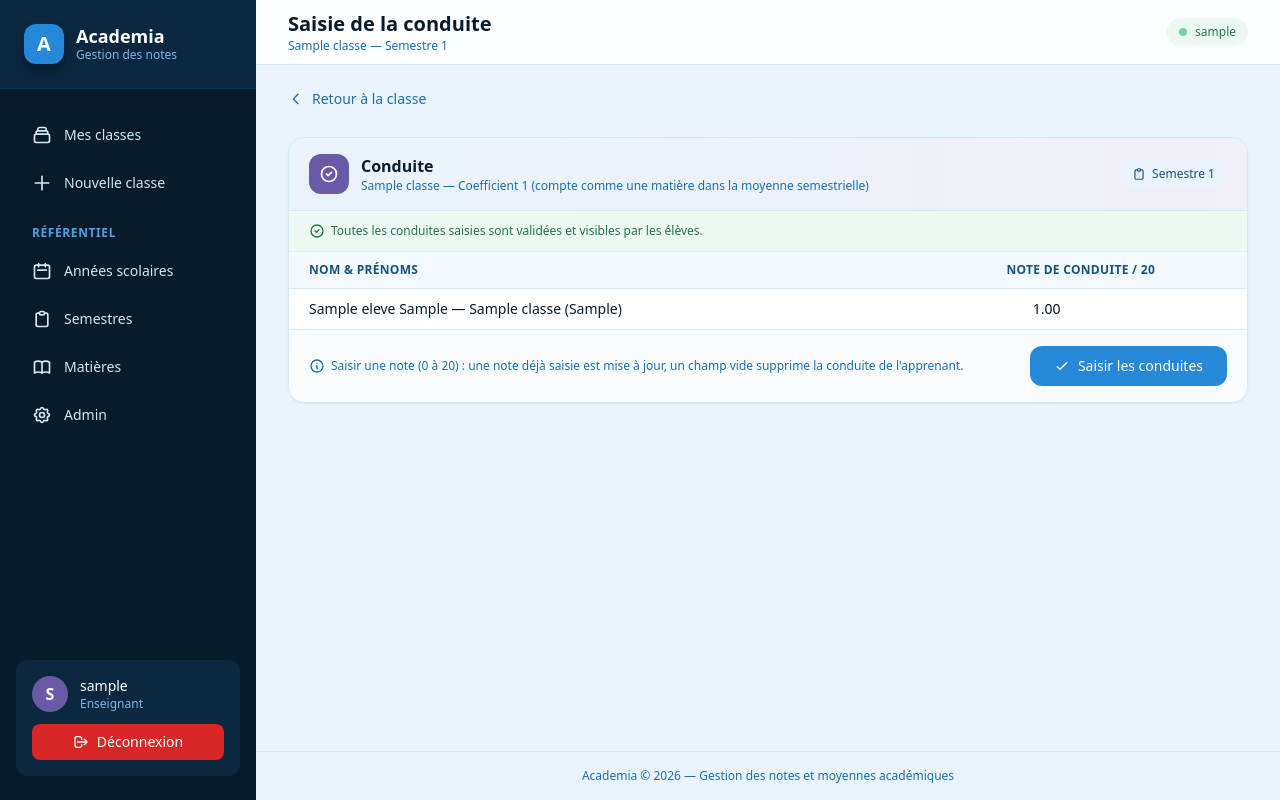
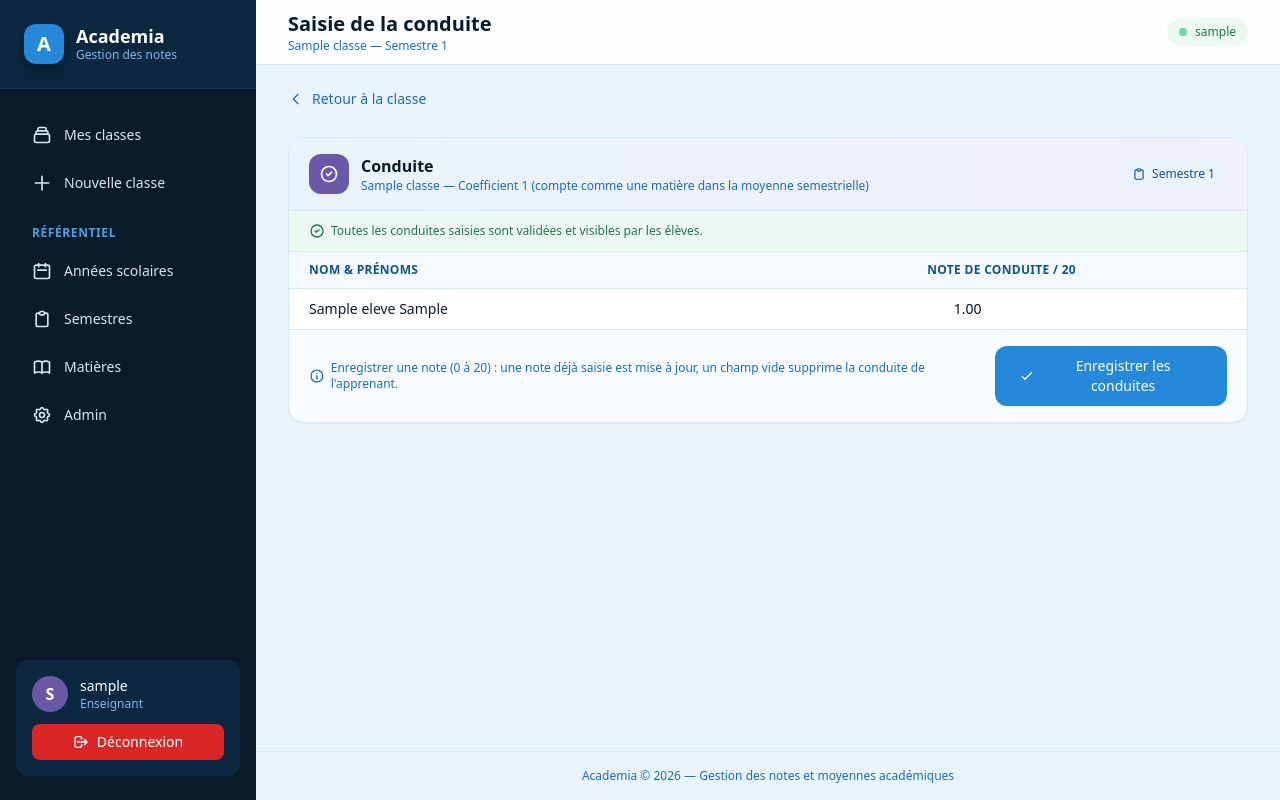
Before and after one commit to sethuboke/academia, a Django app: page /classe/1/semestre/1/conduite/saisir/ in a window 1280 px wide. Run offline with Django 5.2, Linux system fonts and the light colour scheme; a user stored in the database is signed in; tables that the repository leaves empty hold one stand-in row (values such as "Sample post"); some libraries are stand-ins or nearby versions.

Commit message:
Noms eleves sans classe/annee + retrait bouton conduite matieres + Enregistrer conduites

```diff
--- a/academics/models.py
+++ b/academics/models.py
@@ -130,4 +130,4 @@ class Eleve(models.Model):
         ordering = ["nom", "prenom"]
 
     def __str__(self):
-        return f"{self.nom} {self.prenom} — {self.classe}"
+        return f"{self.nom} {self.prenom}"
--- a/sanctions/tests.py
+++ b/sanctions/tests.py
@@ -24,7 +24,7 @@ class SanctionModelTests(TestCase):
             sanction="Avertissement",
         )
         self.assertEqual(
-            str(sanction), "Avertissement — Kossi Abla — Seconde C (2025-2026) — 2026-01-15",
+            str(sanction), "Avertissement — Kossi Abla — 2026-01-15",
         )
         self.assertEqual(eleve.sanctions.count(), 1)
 
--- a/templates/grades/releve_notes.html
+++ b/templates/grades/releve_notes.html
@@ -28,11 +28,6 @@
                 <svg class="w-4 h-4" fill="none" stroke="currentColor" viewBox="0 0 24 24"><path stroke-linecap="round" stroke-linejoin="round" stroke-width="2" d="M12 4v16m8-8H4"/></svg>
                 <span class="hidden sm:inline">Saisir devoir 2</span>
                 <span class="sm:hidden">Devoir 2</span>
-            </a>
-            <a href="{% url 'grades:saisie_conduite' classe_matiere.classe.pk semestre.pk %}" class="inline-flex items-center gap-2 px-3 py-2 rounded-xl bg-saffron-50 hover:bg-saffron-100 text-saffron-700 text-sm font-medium transition">
-                <svg class="w-4 h-4" fill="none" stroke="currentColor" viewBox="0 0 24 24"><path stroke-linecap="round" stroke-linejoin="round" stroke-width="2" d="M12 4v16m8-8H4"/></svg>
-                <span class="hidden sm:inline">Saisir conduite</span>
-                <span class="sm:hidden">Conduite</span>
             </a>
         </div>
     </div>
--- a/templates/grades/saisie_conduite.html
+++ b/templates/grades/saisie_conduite.html
@@ -99,11 +99,11 @@
             <div class="px-5 py-4 border-t border-blue-bell-100 bg-blue-bell-50/30 flex flex-col-reverse sm:flex-row items-center justify-between gap-3">
                 <p class="text-xs text-blue-bell-600 flex items-center gap-1.5">
                     <svg class="w-4 h-4" fill="none" stroke="currentColor" viewBox="0 0 24 24"><path stroke-linecap="round" stroke-linejoin="round" stroke-width="2" d="M13 16h-1v-4h-1m1-4h.01M21 12a9 9 0 11-18 0 9 9 0 0118 0z"/></svg>
-                    Saisir une note (0 à 20) : une note déjà saisie est mise à jour, un champ vide supprime la conduite de l'apprenant.
+                    Enregistrer une note (0 à 20) : une note déjà saisie est mise à jour, un champ vide supprime la conduite de l'apprenant.
                 </p>
                 <button type="submit" class="w-full sm:w-auto inline-flex items-center justify-center gap-2 px-6 py-2.5 rounded-xl bg-blue-bell-500 hover:bg-blue-bell-600 text-white text-sm font-medium shadow-sm transition">
                     <svg class="w-4 h-4" fill="none" stroke="currentColor" viewBox="0 0 24 24"><path stroke-linecap="round" stroke-linejoin="round" stroke-width="2" d="M5 13l4 4L19 7"/></svg>
-                    Saisir les conduites
+                    Enregistrer les conduites
                 </button>
             </div>
         </form>
```
